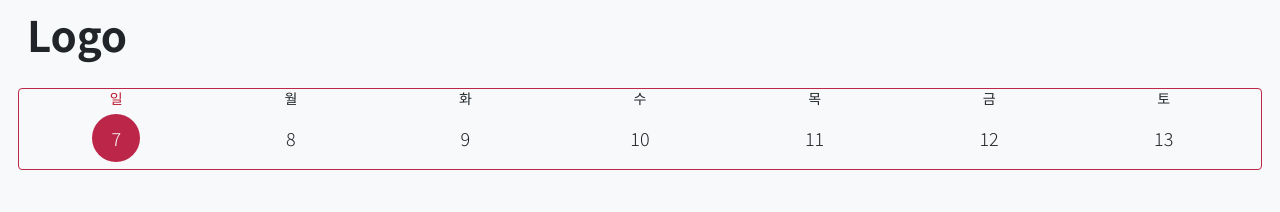
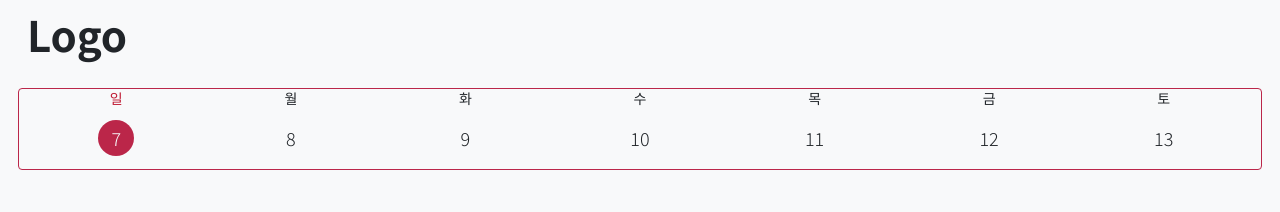
Before and after one commit to peacecheejecake/fit-connected, a Next.js app in the folder frontend/: page /Scheduler in a window 1280 px wide. Shown: the top 212 px of the page. Built offline with nearby package versions, Linux system fonts and the light colour scheme.

Commit message:
design: Change maximum size of selected date
- Change max-width and max-height to 36px (from 48px)

```diff
--- a/frontend/src/components/Calendar/WeekView/WeekView.module.scss
+++ b/frontend/src/components/Calendar/WeekView/WeekView.module.scss
@@ -27,8 +27,8 @@ $neg-one-third: calc(-100% / 3);
       span.text {
         width: 80%;
         height: 80%;
-        max-width: 48px;
-        max-height: 48px;
+        max-width: 36px;
+        max-height: 36px;
         position: absolute;
         top: 0;
         bottom: 0;
```
